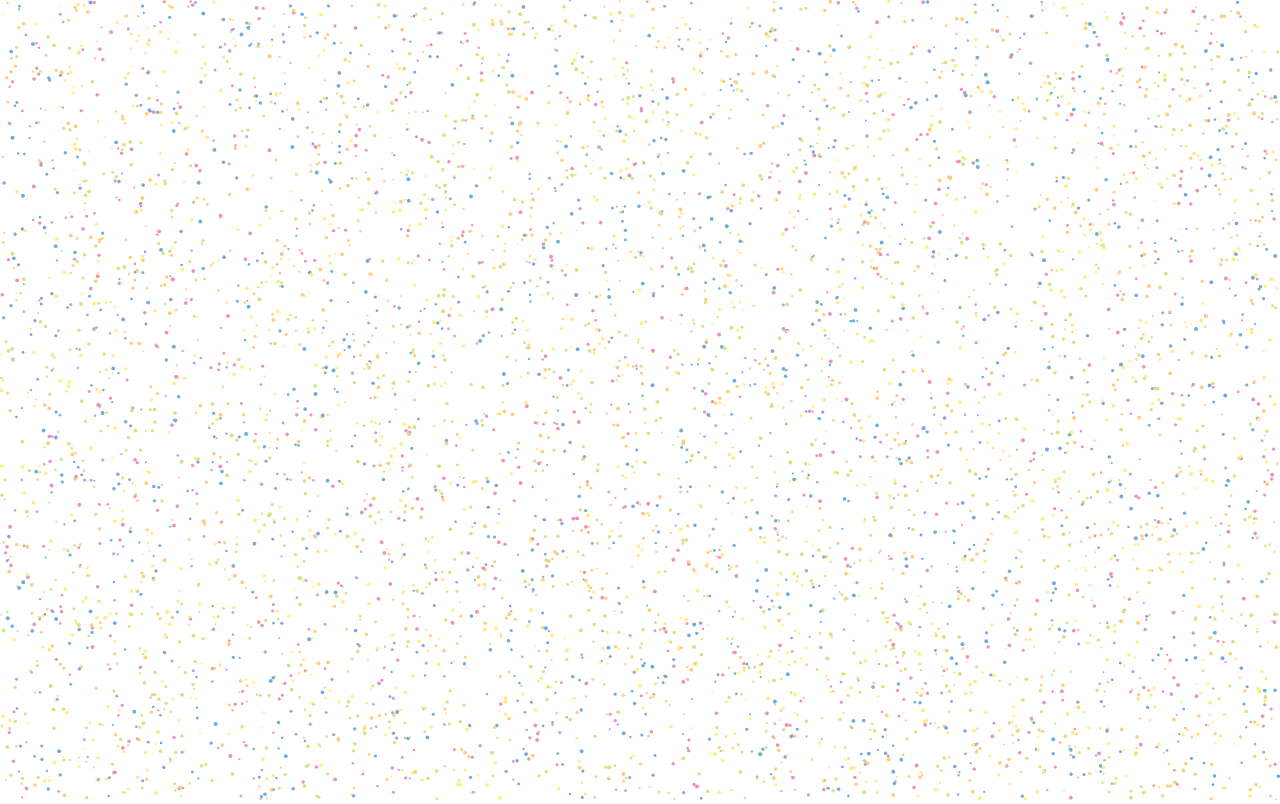
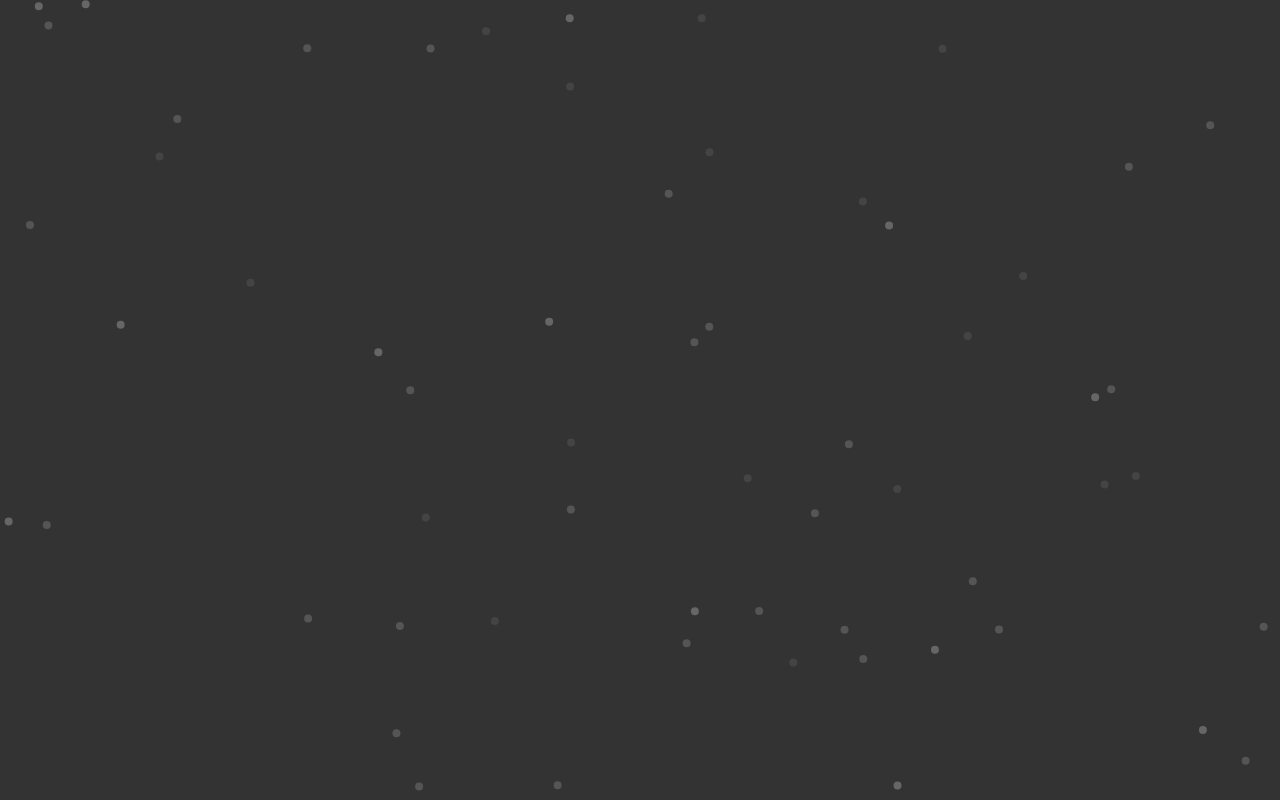
Before and after one commit to konradovsky/Canvas, a plain HTML site: page index.html in a window 1280 px wide. Drawn offline with Linux system fonts and the light colour scheme.

Commit message:
Added changes for color, spped and size

```diff
--- a/canvas.js
+++ b/canvas.js
@@ -9,15 +9,17 @@ var mouse = {
     x: undefined,
     y: undefined
 }
-var maxRadius = 80;
-// var minRadius = 10;
+var maxRadius = 10;
+var minRadius = 6;
 
 var colorArray = [
-    '#6FABDD',
-    '#FECE7C',
-    '#D5E286',
-    '#EA91BD',
-    '#FFED81'
+    '#555',
+    '#666',
+    '#444',
+    // '#FECE7C',
+    // '#D5E286',
+    // '#EA91BD',
+    // '#FFED81'
 ];
 
 window.addEventListener('mousemove', function(event){
@@ -31,13 +33,13 @@ function Circle(x,y,dx,dy, radius){
     this.dx = dx;
     this.dy = dy;
     this.radius = radius;
-    this.minRadius = 2;
+    this.minRadius = 4;
     this.color = colorArray[Math.floor(Math.random() * colorArray.length)];
 
 
     this.draw = function(){
         c.beginPath();
-        c.arc(this.x, this.y, this.radius, 0, Math.PI * 2, false);
+        c.arc(this.x, this.y, this.radius, 0, Math.PI * 22, false);
         c.fillStyle = this.color;
         c.fill();
     }
@@ -54,7 +56,7 @@ function Circle(x,y,dx,dy, radius){
 
         if(mouse.x - this.x < 50 && mouse.x - this.x > -50 && mouse.y -this.y < 50 && mouse.y - this.y > -50){
             if(this.radius < maxRadius){
-                this.radius += 5;
+                this.radius += 1;
             }
         }else if(this.radius > this.minRadius){
             this.radius -= 1;
@@ -67,12 +69,19 @@ function Circle(x,y,dx,dy, radius){
 
 var circleArray = [];
 
-for(var i = 0; i < 6000; i ++){
-    radius = Math.random() * 10 + 1;
+for(var i = 0; i < 60; i ++){
+    // radius = Math.random() * 1 + 1;
+
+    // Dots Size
+    radius = 4;
+
+    // Dots position
     x = Math.random() * (innerWidth - radius*2) + radius;
     y = Math.random() * (innerHeight - radius*2) + radius;
-    dx = (Math.random() - 0.5) * 2;
-    dy = (Math.random() - 0.5) * 2;
+
+    // Dots speed
+    dx = (Math.random() - 0.5) * 0.4;
+    dy = (Math.random() - 0.5) * 0.5;
 
 
     circleArray.push(new Circle(x,y,dx,dy,radius))
--- a/style.css
+++ b/style.css
@@ -2,12 +2,8 @@ body{
     margin: 0;
     padding: 0;
     overflow: hidden;
-
 }
 canvas{
-   /* border: 2px solid red; */
    margin: 0;
-   background-color: #fff;
-   /* width: 500px;
-   height: 500px; */
+   background-color: #333;
 }
```
